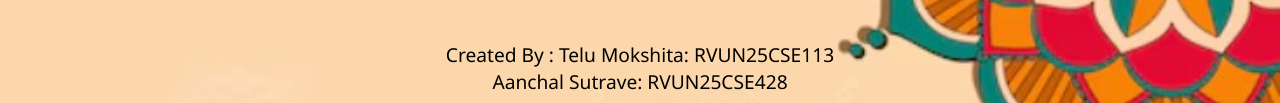
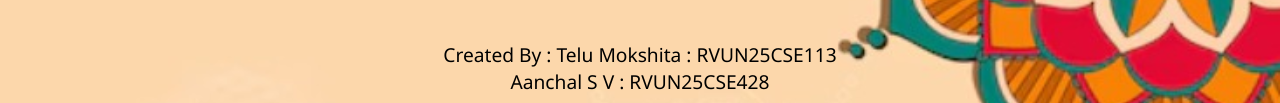
Before and after one commit to Mokshita-Telu/Static-Web-Page, a plain HTML site: page index.html in a window 1280 px wide. Shown: the part 3216-3319 px from the top of the page. Drawn offline with Linux system fonts and the light colour scheme.

Commit message:
Update index.html

```diff
--- a/index.html
+++ b/index.html
@@ -111,9 +111,9 @@ women and the kurta and dhoti for men.
 
 
 <footer align="center" id="chakra"><big>
-  <span> Created By :
-  Telu Mokshita: RVUN25CSE113 <br>
-  Aanchal Sutrave: RVUN25CSE428</span>
+   Created By :
+  Telu Mokshita : RVUN25CSE113 <br>
+  Aanchal S V : RVUN25CSE428
 </footer>
 
 
@@ -122,4 +122,5 @@ women and the kurta and dhoti for men.
 
 
 </body>
+
 </html>
```
